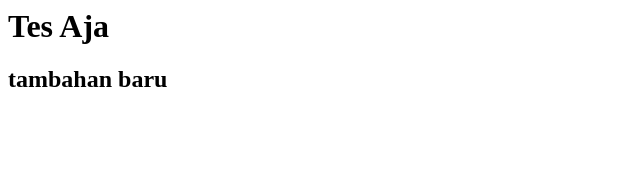
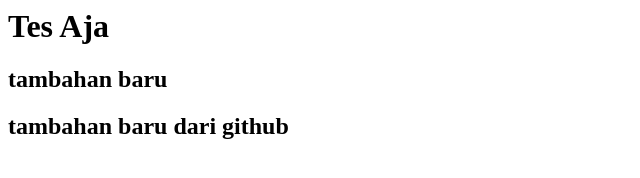
Before and after one commit to feresyan/tes, a plain HTML site: page index.html in a window 1280 px wide. Shown: the whole page, without its empty margins (0-640 px from the left). Drawn offline with Linux system fonts and the light colour scheme.

Commit message:
perubahan dari gihub

```diff
--- a/index.html
+++ b/index.html
@@ -1,4 +1,5 @@
 <html>
   <h1> Tes Aja </h1>
   <h2>tambahan baru</h2>
+  <h2>tambahan baru dari github</h2>
 </html>
```
